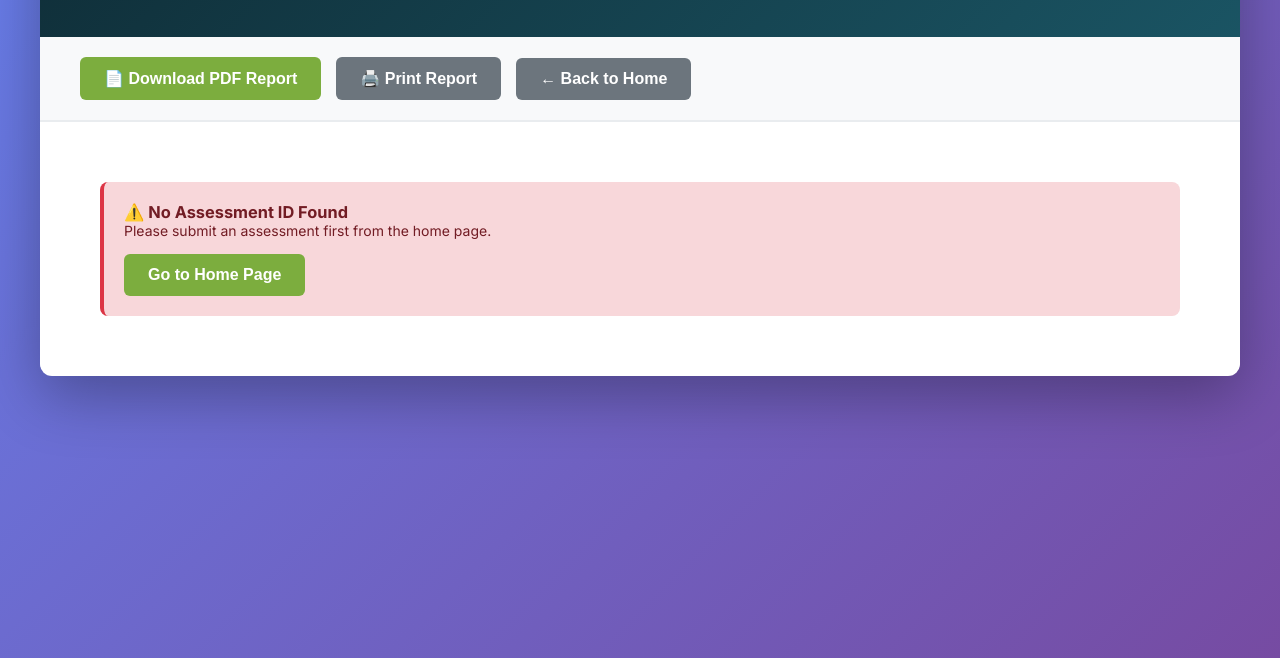
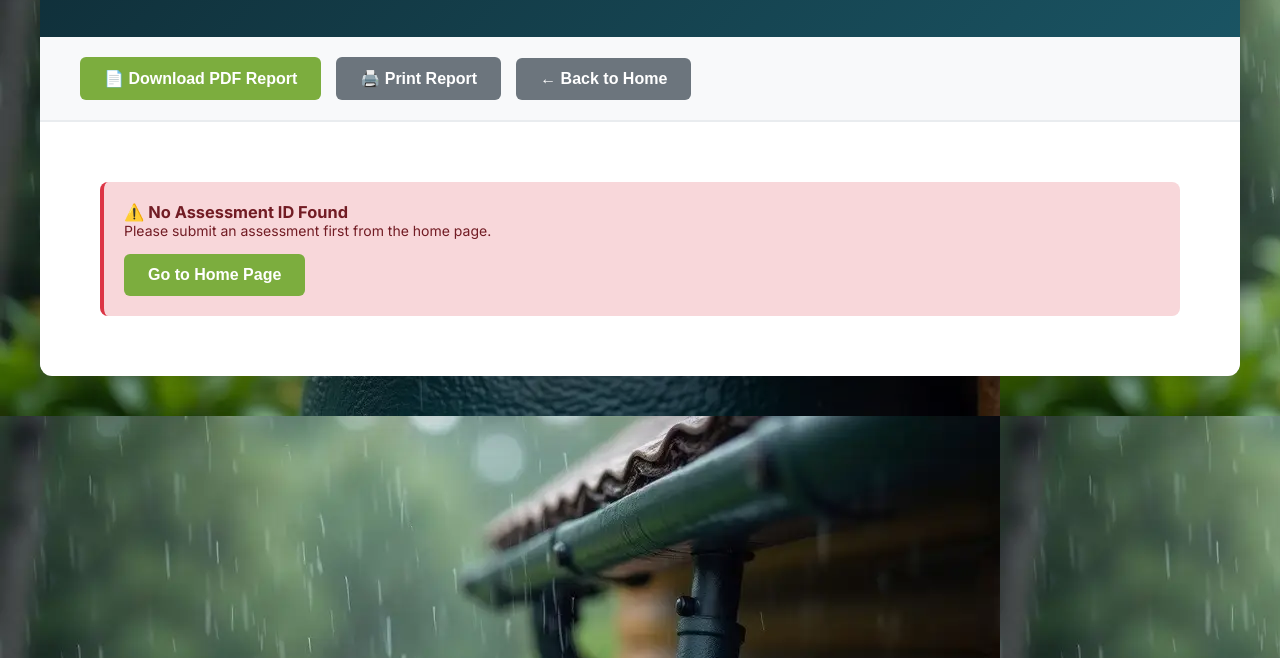
Before and after one commit to diyakohli02/sihhh124, a website: page RWHGenius-main/report.html in a window 1280 px wide. Shown: the part 142-800 px from the top of the page. Drawn offline with nearby package versions, Linux system fonts and the light colour scheme.

Commit message:
Update report.html

```diff
--- a/RWHGenius-main/report.html
+++ b/RWHGenius-main/report.html
@@ -13,9 +13,10 @@
         * { margin: 0; padding: 0; box-sizing: border-box; }
         body {
             font-family: 'Inter', sans-serif;
-            background: linear-gradient(135deg, #667eea 0%, #764ba2 100%);
+            background: url('./rain-water-harvesting-image.webp');
             min-height: 100vh;
             padding: 20px;
+
         }
         .container {
             max-width: 1200px;
```
